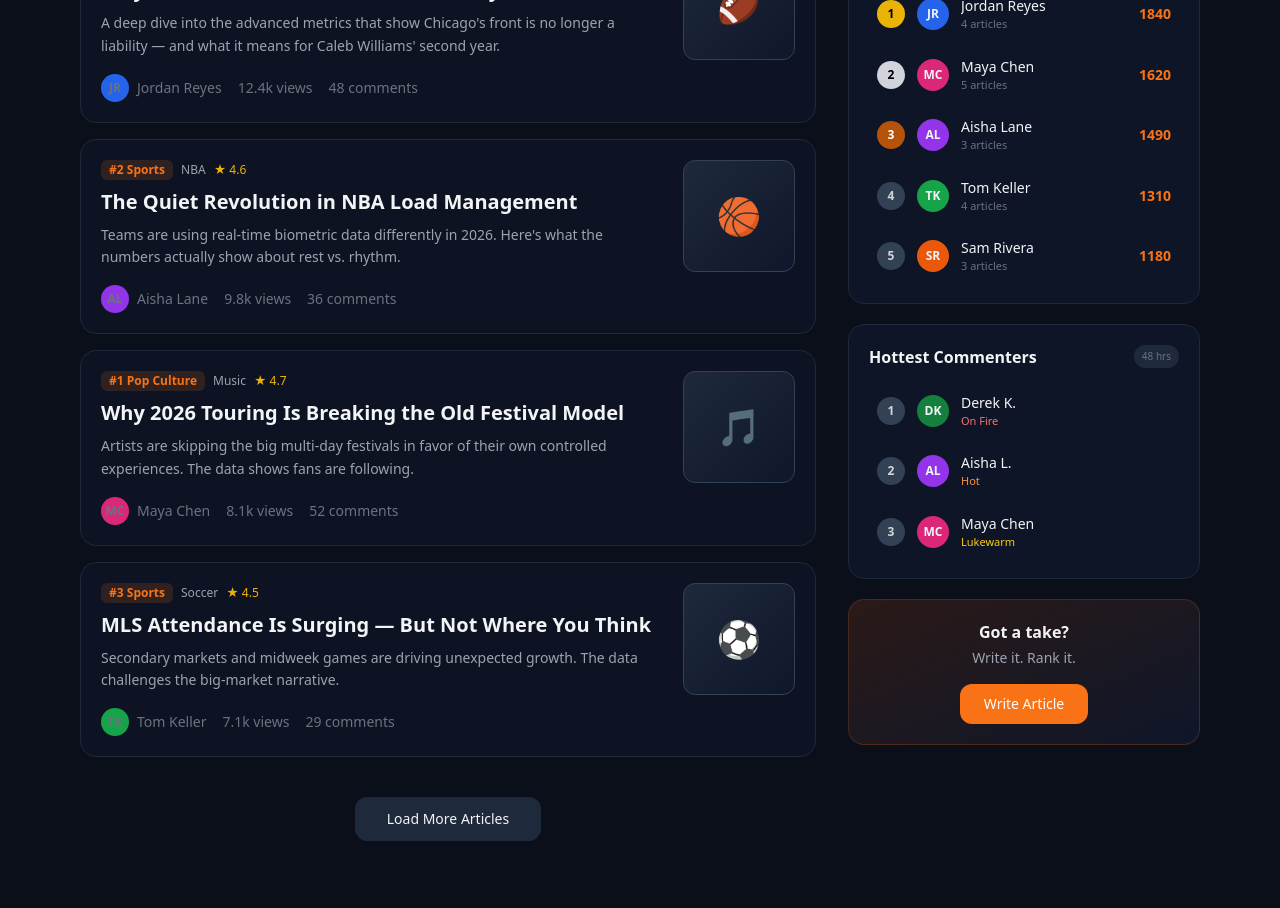
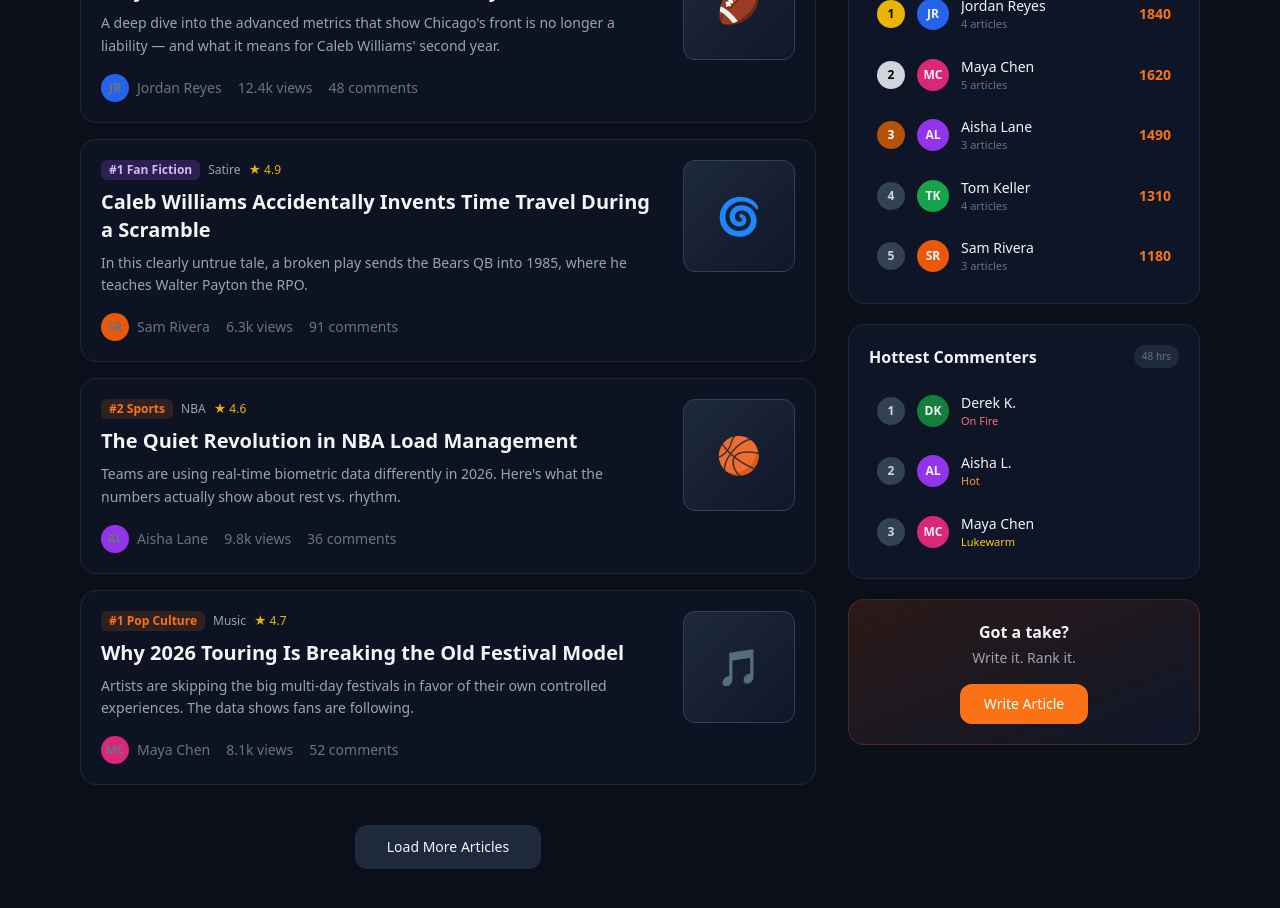
Before and after one commit to sheado44/-4, a Next.js app: page / in a window 1280 px wide. Shown: the part 440-1348 px from the top of the page. Built offline with nearby package versions, Linux system fonts and the light colour scheme.

Commit message:
Update articles in Fan Fiction and Sports sections
Added a new article for Fan Fiction section and removed an article from Sports section.

```diff
--- a/src/app/page.tsx
+++ b/src/app/page.tsx
@@ -15,6 +15,21 @@ const sampleArticles = [
     comments: 48,
     stars: 4.8,
     emoji: "🏈",
+  },
+  {
+    id: "5",
+    rank: 1,
+    section: "Fan Fiction",
+    category: "Satire",
+    title: "Caleb Williams Accidentally Invents Time Travel During a Scramble",
+    excerpt: "In this clearly untrue tale, a broken play sends the Bears QB into 1985, where he teaches Walter Payton the RPO.",
+    author: "Sam Rivera",
+    authorInitials: "SR",
+    authorColor: "bg-orange-600",
+    views: "6.3k",
+    comments: 91,
+    stars: 4.9,
+    emoji: "🌀",
   },
   {
     id: "2",
@@ -45,21 +60,6 @@ const sampleArticles = [
     comments: 52,
     stars: 4.7,
     emoji: "🎵",
-  },
-  {
-    id: "4",
-    rank: 3,
-    section: "Sports",
-    category: "Soccer",
-    title: "MLS Attendance Is Surging — But Not Where You Think",
-    excerpt: "Secondary markets and midweek games are driving unexpected growth. The data challenges the big-market narrative.",
-    author: "Tom Keller",
-    authorInitials: "TK",
-    authorColor: "bg-green-600",
-    views: "7.1k",
-    comments: 29,
-    stars: 4.5,
-    emoji: "⚽",
   },
 ];
 
@@ -103,6 +103,9 @@ export default function Home() {
           <button className="px-5 py-2 rounded-full bg-forge-800 hover:bg-forge-700 text-sm font-medium transition">
             Pop Culture
           </button>
+          <button className="px-5 py-2 rounded-full bg-forge-800 hover:bg-forge-700 text-sm font-medium transition">
+            Fan Fiction
+          </button>
         </div>
 
         <div className="flex gap-6 text-sm font-medium justify-center md:justify-start">
@@ -123,7 +126,13 @@ export default function Home() {
               <div className="flex gap-5">
                 <div className="flex-1 min-w-0">
                   <div className="flex items-center gap-2 text-xs text-gray-400 mb-2">
-                    <span className="bg-forge-accent/15 text-forge-accent px-2 py-0.5 rounded-md font-semibold">
+                    <span
+                      className={`px-2 py-0.5 rounded-md font-semibold ${
+                        article.section === "Fan Fiction"
+                          ? "bg-purple-500/20 text-purple-300"
+                          : "bg-forge-accent/15 text-forge-accent"
+                      }`}
+                    >
                       #{article.rank} {article.section}
                     </span>
                     <span>{article.category}</span>
```
